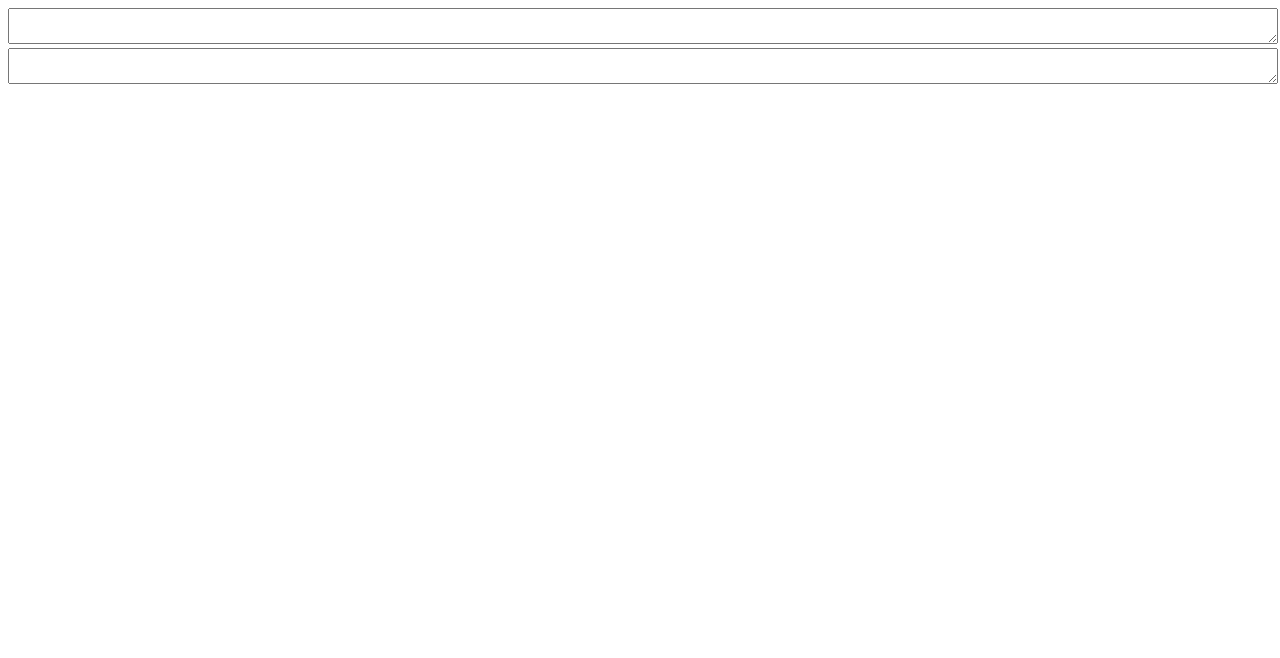
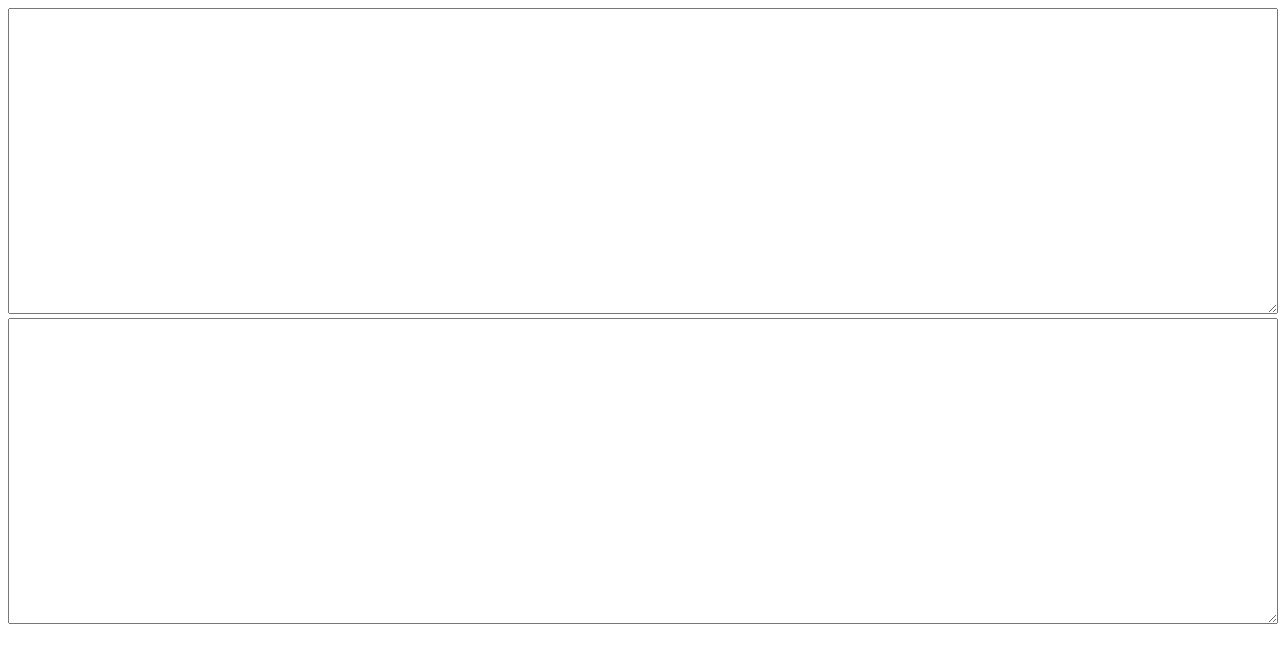
Before and after one commit to higoshi/unicode-literal-decoder, a plain HTML site: page index.html in a window 1280 px wide. Drawn offline with Linux system fonts and the light colour scheme.

Commit message:
Update index.html

```diff
--- a/index.html
+++ b/index.html
@@ -3,21 +3,21 @@
   <style rel='text/stylesheet'>
     #source {
       width: 100%;
+      height: 300px;
     }
     #result {
       width: 100%;
+      height: 300px;
     }
   </style>
 </head>
 <body>
-  <textarea id='source'>
+  <textarea id='source' placeholder='Put unicode string here'>
   </textarea>
   <textarea id='result'>
   </textarea>
   <script>
     const source = document.getElementById('source');
     const result = document.getElementById('result');
-
-    debugger;
   </script>
 </body>
```
